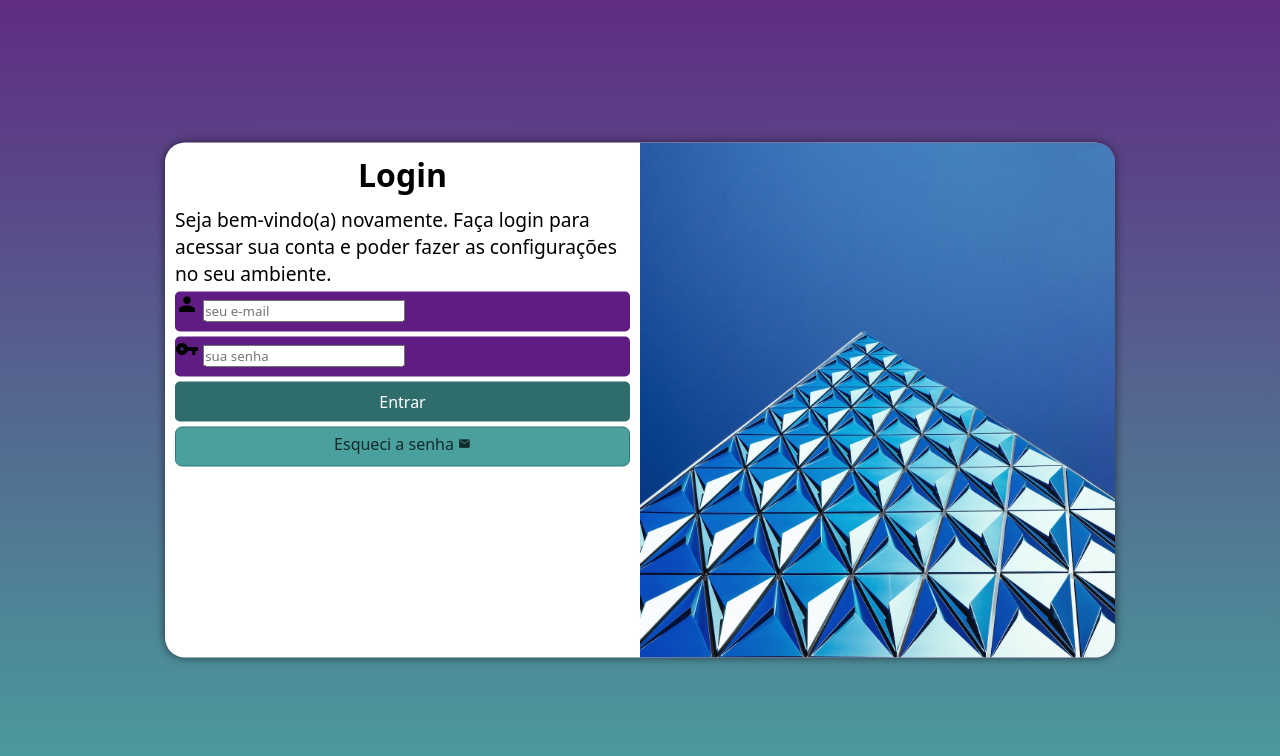
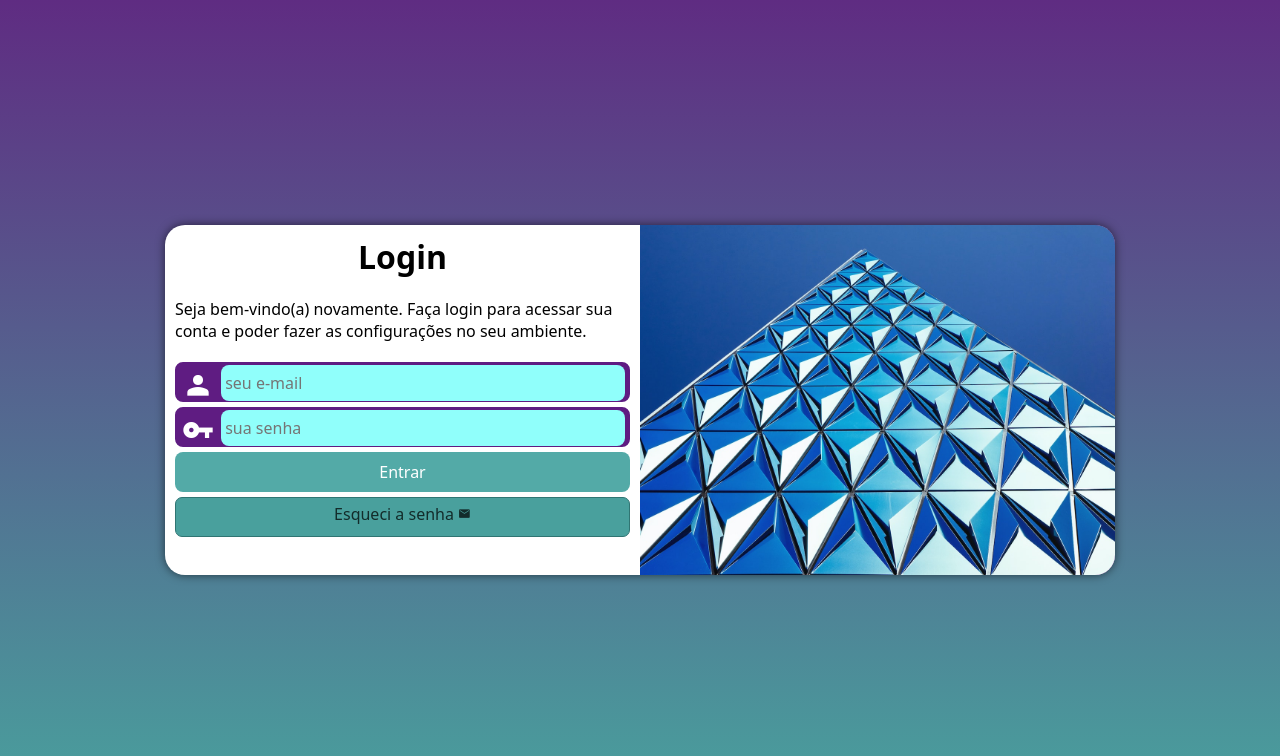
Before and after one commit to alexandreraminelli/projeto-login, a plain HTML site: page index.html in a window 1280 px wide. Drawn offline with nearby package versions, Linux system fonts and the light colour scheme.

Commit message:
Capítulo 26 Aula 6

```diff
--- a/estilos/media-queries.css
+++ b/estilos/media-queries.css
@@ -1,11 +1,13 @@
 @charset "UTF-8";
 
 @media screen and (min-width: 768px) and (max-width: 992px) {
+  /* TABLET */
   body {
     background-image: linear-gradient(to top, #49a09d, #5f2c82);
   }
   section#login {
     width: 80vw;
+    height: 270px;
   }
   section#login > div#imagem {
     float: left;
@@ -20,10 +22,12 @@
 
 @media screen and (min-width: 992px) {
   body {
+    /* DESKTOP */
     background-image: linear-gradient(to top, #49a09d, #5f2c82);
   }
   section#login {
     width: 950px;
+    height: 350px;
   }
   section#login > div#imagem {
     float: right;
@@ -38,6 +42,7 @@
     font-size: 2em;
   }
   div#formulario > p {
-    font-size: 1.2em;
+    font-size: 1em;
+    margin: 20px 0;
   }
 }
--- a/estilos/style.css
+++ b/estilos/style.css
@@ -28,7 +28,6 @@ section#login {
   position: absolute;
   top: 50%;
   left: 50%;
-  transform: translate(-50%, -50%);
   overflow: hidden;
 
   background-color: white;
@@ -39,6 +38,7 @@ section#login {
 
   transition: width 0.3s, height 0.3s;
   transition-timing-function: ease;
+  transform: translate(-50%, -50%);
 }
 
 section#login > div#imagem {
@@ -62,32 +62,53 @@ div#formulario > p {
   font-size: 0.8em;
 }
 
-form > input[type="submit"] {
-  display: block;
-  font-size: 1em;
-  width: 100%;
-  height: 40px;
-  background-color: #2e6d6b;
-  color: white;
-  border: none;
-  border-radius: 5px;
-}
-
 form > div.campo {
   background-color: #5f1c82;
+  border: 2px solid #5f1c82;
   width: 100%;
   display: block;
   height: 40px;
-  border-radius: 5px;
+  border-radius: 8px;
   margin: 5px 0;
 }
 
 div.campo > label {
   display: none;
 }
+div.campo > span {
+  color: white;
+  font-size: 2em;
+  width: 40px;
+  padding: 5px;
+}
+div.campo > input {
+  background-color: #90fffb;
+  font-size: 1em;
+  width: calc(100% - 47px);
+  height: 100%;
+  border: 0;
+  border-radius: 8px;
+  padding: 4px;
+  transform: translateY(-12px);
+}
+div.campo > input:focus-within {
+  background-color: white;
+  border: none;
+}
+
+form > input[type="submit"] {
+  display: block;
+  font-size: 1em;
+  width: 100%;
+  height: 40px;
+  background-color: #53aaa7;
+  color: white;
+  border: none;
+  border-radius: 8px;
+}
 
 form > input[type="submit"]:hover {
-  background-color: #1a3d3c;
+  background-color: #173d3c;
 }
 
 form > a.botao {
```
